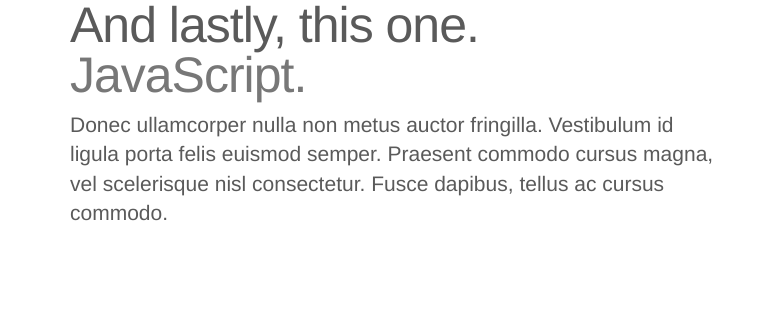
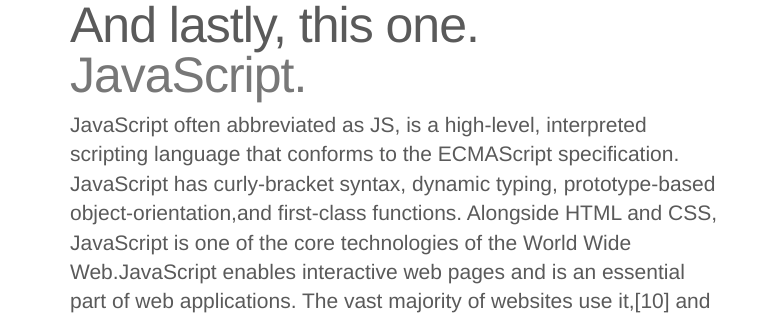
Before and after one commit to chensming/chensming.github.io, a plain HTML site: page Carousel Template for Bootstrap.html in a window 1280 px wide. Shown: the part 2455-2775 px from the top of the page, 0-776 px from the left. Drawn offline with nearby package versions, Linux system fonts and the light colour scheme; grey boxes are pictures that could not be loaded.

Commit message:
Update Carousel Template for Bootstrap.html

```diff
--- a/Carousel Template for Bootstrap.html
+++ b/Carousel Template for Bootstrap.html
@@ -197,10 +197,12 @@ Fusce dapibus, tellus ac cursus commodo, tortor mauris condimentum nibh,
       <div class="row featurette">
         <div class="col-md-7">
           <h2 class="featurette-heading">And lastly, this one. <span class="text-muted">JavaScript.</span></h2>
-          <p class="lead">Donec ullamcorper nulla non metus auctor
-fringilla. Vestibulum id ligula porta felis euismod semper. Praesent
-commodo cursus magna, vel scelerisque nisl consectetur. Fusce dapibus,
-tellus ac cursus commodo.</p>
+          <p class="lead">JavaScript often abbreviated as JS, is a high-level, interpreted scripting language
+            that conforms to the ECMAScript specification. JavaScript has curly-bracket syntax, dynamic typing,
+            prototype-based object-orientation,and first-class functions.
+            Alongside HTML and CSS, JavaScript is one of the core technologies of the World Wide
+            Web.JavaScript enables interactive web pages and is an essential part of web applications. The vast majority
+            of websites use it,[10] and major web browsers have a dedicated JavaScript engine to execute it. </p>
         </div>
         <div class="col-md-5">
           <img class="featurette-image img-responsive center-block" src="http://bashalog.c-brains.jp/images/cat_javascript.png" >
```
